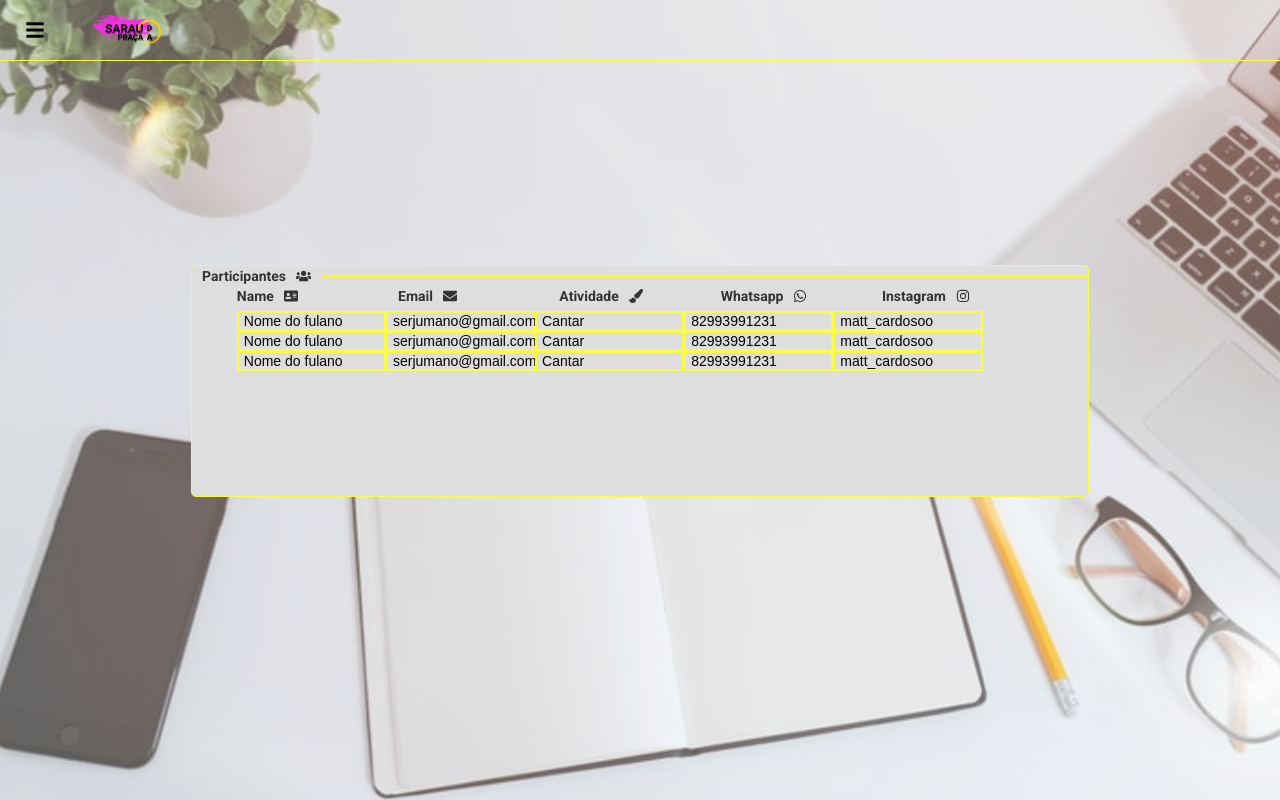
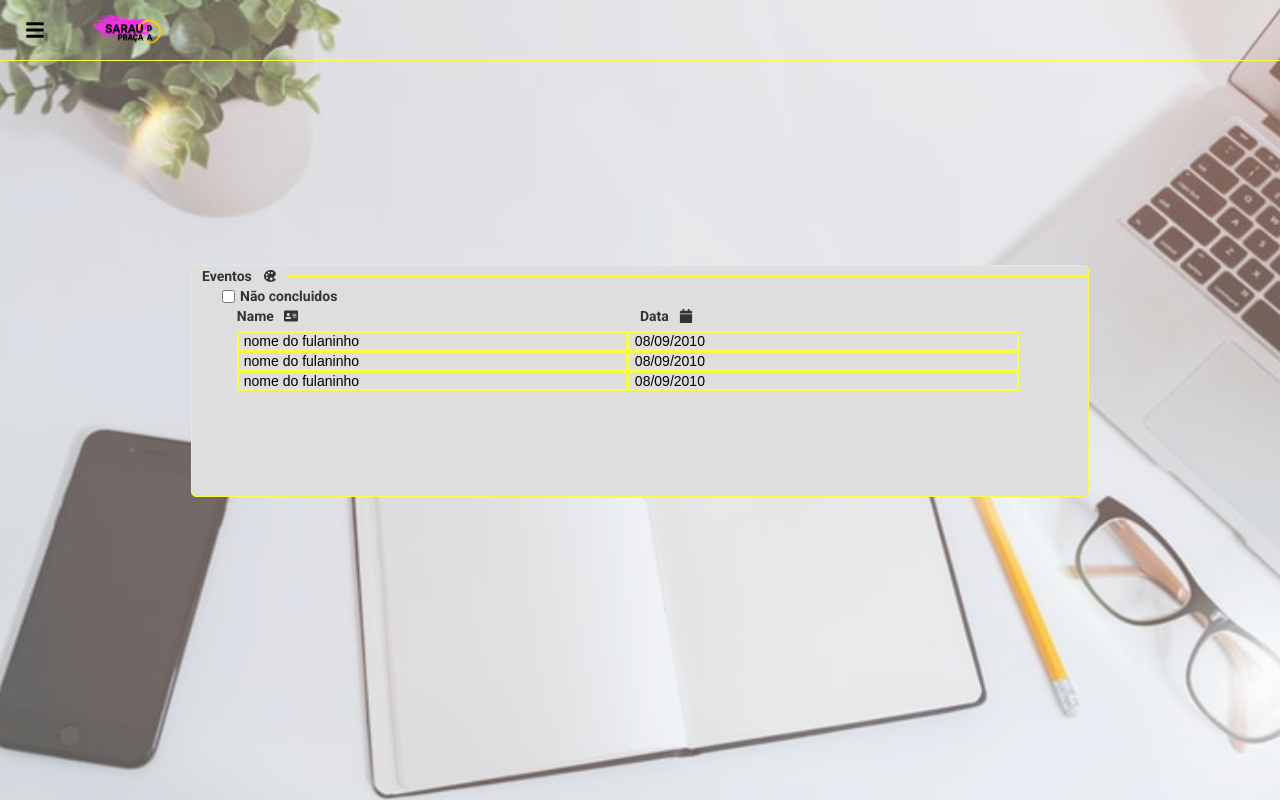
Before and after one commit to mugarate12/saraudapracaWEB, a React (Create React App) app: page /events/list in a window 1280 px wide. Built offline with nearby package versions, Linux system fonts and the light colour scheme.

Commit message:
small change on item content

```diff
--- a/src/pages/EventsList/index.tsx
+++ b/src/pages/EventsList/index.tsx
@@ -10,7 +10,7 @@ import * as Styled from './styles'
 export default function EventList() {
   const [checkboxState, setCheckboxState] = useState<boolean>(false)
   const [showEventPainel, setShowEventPainel] = useState<boolean>(true)
-  const [showParticipantsPainel, setShowParticipantsPainel] = useState<boolean>(true)
+  const [showParticipantsPainel, setShowParticipantsPainel] = useState<boolean>(false)
 
   function eventsPainel() {
     if (showEventPainel) {
@@ -84,7 +84,7 @@ export default function EventList() {
 
     return array.map((value, index) => {
       return (
-        <Styled.ItemContainer key={index} onClick={() => setShowEventPainel(!showEventPainel)} >
+        <Styled.ItemContainer key={index} onClick={() => handleEventButton()} >
           <Styled.Item>
             <Styled.ItemContent>nome do fulaninho</Styled.ItemContent>
           </Styled.Item>
@@ -102,13 +102,13 @@ export default function EventList() {
 
     return array.map((value, index) => {
       return (
-        <Styled.ItemContainer key={index} >
+        <Styled.ItemContainerParticipant key={index} >
           <Styled.ParticipantItem>
             <Styled.ItemContent>Nome do fulano</Styled.ItemContent>
           </Styled.ParticipantItem>
 
           <Styled.ParticipantItem>
-            <Styled.ItemContent>serjumano@gmail.com</Styled.ItemContent>
+            <Styled.ItemContent>serjumano@gmail.commmmmmmmmmmmmm</Styled.ItemContent>
           </Styled.ParticipantItem>
 
           <Styled.ParticipantItem>
@@ -122,9 +122,14 @@ export default function EventList() {
           <Styled.ParticipantItem>
             <Styled.ItemContent>matt_cardosoo</Styled.ItemContent>
           </Styled.ParticipantItem>
-        </Styled.ItemContainer>
+        </Styled.ItemContainerParticipant>
       )
     })
+  }
+
+  function handleEventButton() {
+    setShowEventPainel(!showEventPainel)
+    setShowParticipantsPainel(!showParticipantsPainel)
   }
 
   return (
@@ -132,7 +137,7 @@ export default function EventList() {
       <Header haveMenu={true} />
 
       <Styled.ContentContainer>
-        {/* {eventsPainel()} */}
+        {eventsPainel()}
         {participantsPainel()}
       </Styled.ContentContainer>
     </Styled.Container>
--- a/src/pages/EventsList/styles.tsx
+++ b/src/pages/EventsList/styles.tsx
@@ -128,6 +128,8 @@ export const Item = styled.div`
 
 export const ItemContent = styled.p`
   font-size: 14px;
+  overflow: hidden;
+  text-overflow: ellipsis;
 
   margin-left: 5px;
 `
@@ -185,3 +187,14 @@ export const ParticipantItem = styled.div`
   border-color: ${props => props.theme.colors.borderColor};
   border-style: solid;
 `
+
+export const ItemContainerParticipant = styled.div`
+  border: none 0;
+  background-color: transparent;
+
+  height: 20px;
+  width: 90%;
+
+  display: flex;
+  flex-direction: row;
+`
```
